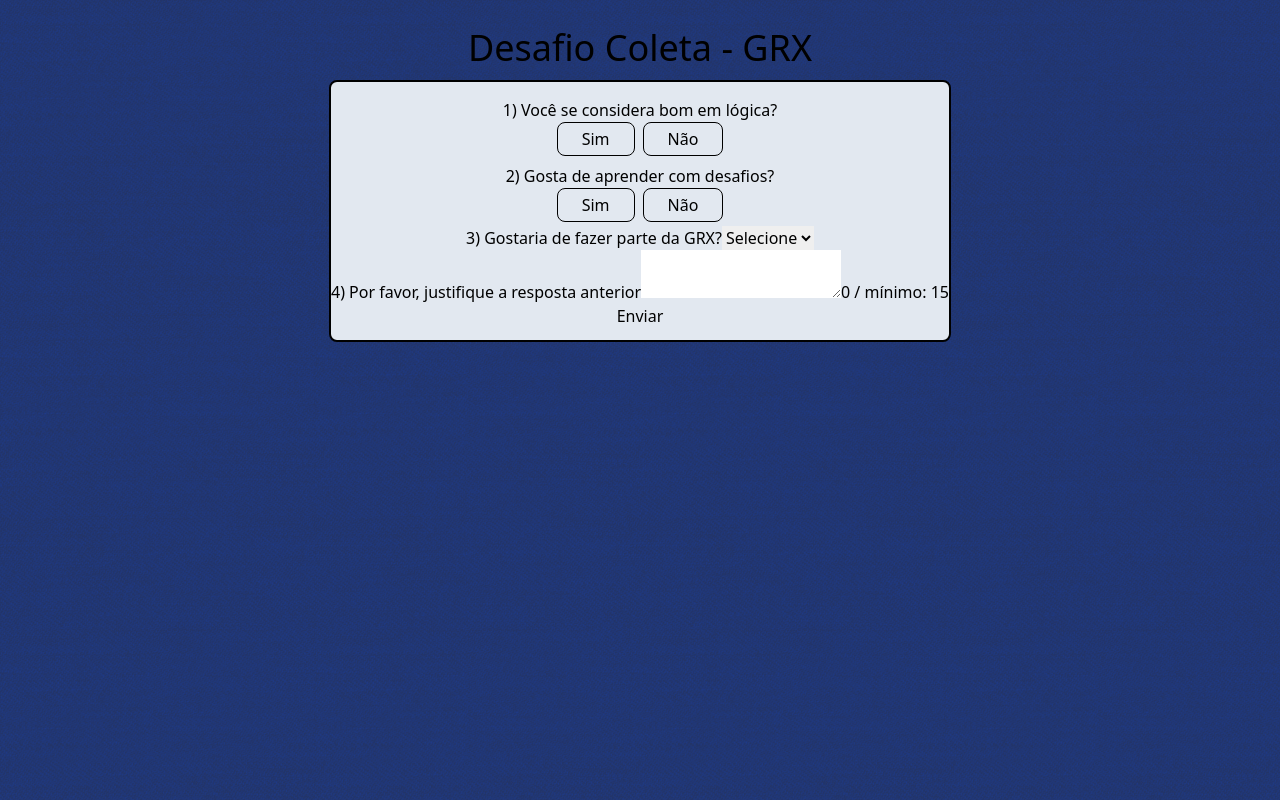
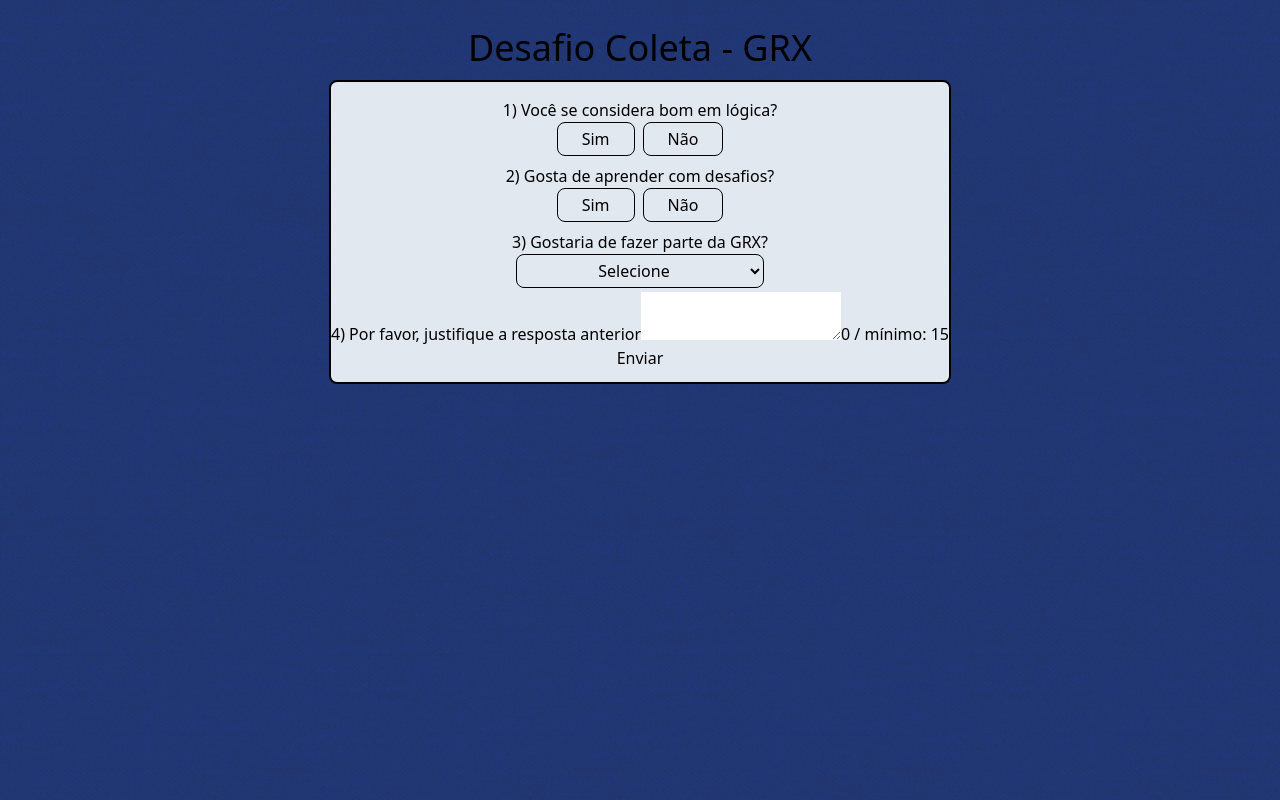
Before and after one commit to muriloommaia/grx-challenge, a React (Vite) app in the folder front-end/: page / in a window 1280 px wide. Built offline with nearby package versions, Linux system fonts and the light colour scheme.

Commit message:
style: select input

```diff
--- a/front-end/src/components/molecules/SelectInput.tsx
+++ b/front-end/src/components/molecules/SelectInput.tsx
@@ -18,11 +18,14 @@ export default function SelectInput({ children, numberAnswer: question, options
   }
 
   return (
-    <div>
+    <div className='flex flex-col my-1'>
       <label htmlFor='select'>
         {children}
       </label>
-      <select id='select' value={selected} onChange={handleChange}>
+      <select
+        id='select' value={selected} onChange={handleChange}
+        className='border border-black p-1 px-6 rounded-lg mx-1 text-center bg-slate-200'
+      >
         <option value="selecione" disabled>Selecione</option>
         {options.map((option) => (
           <option key={option} value={option}>
```
